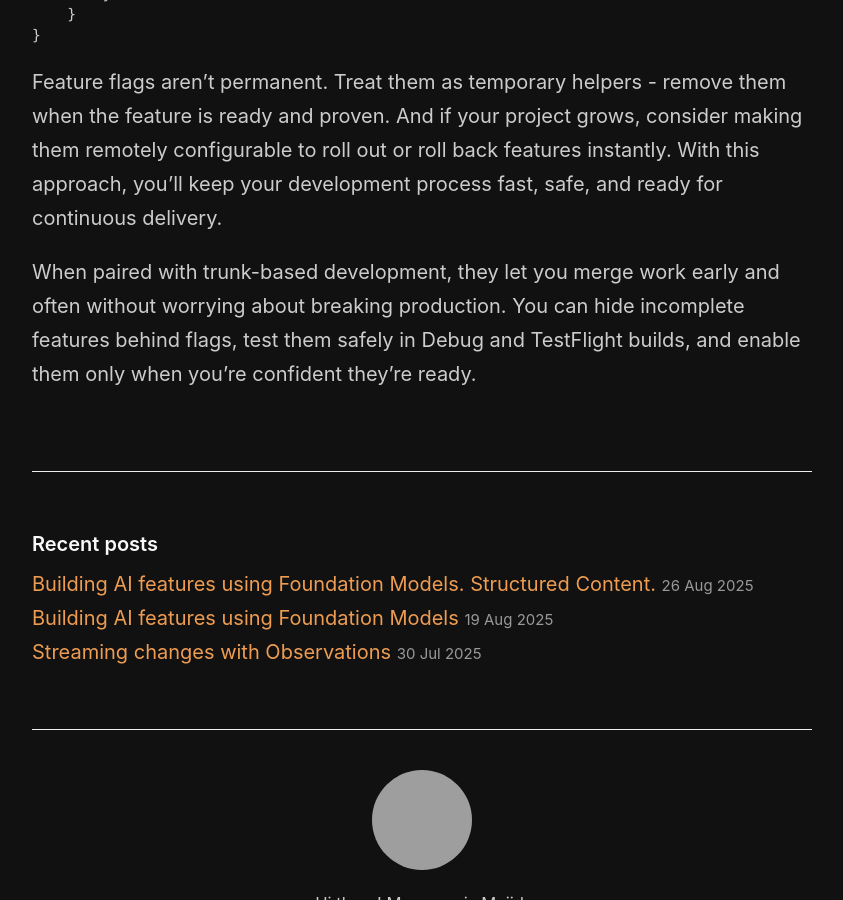
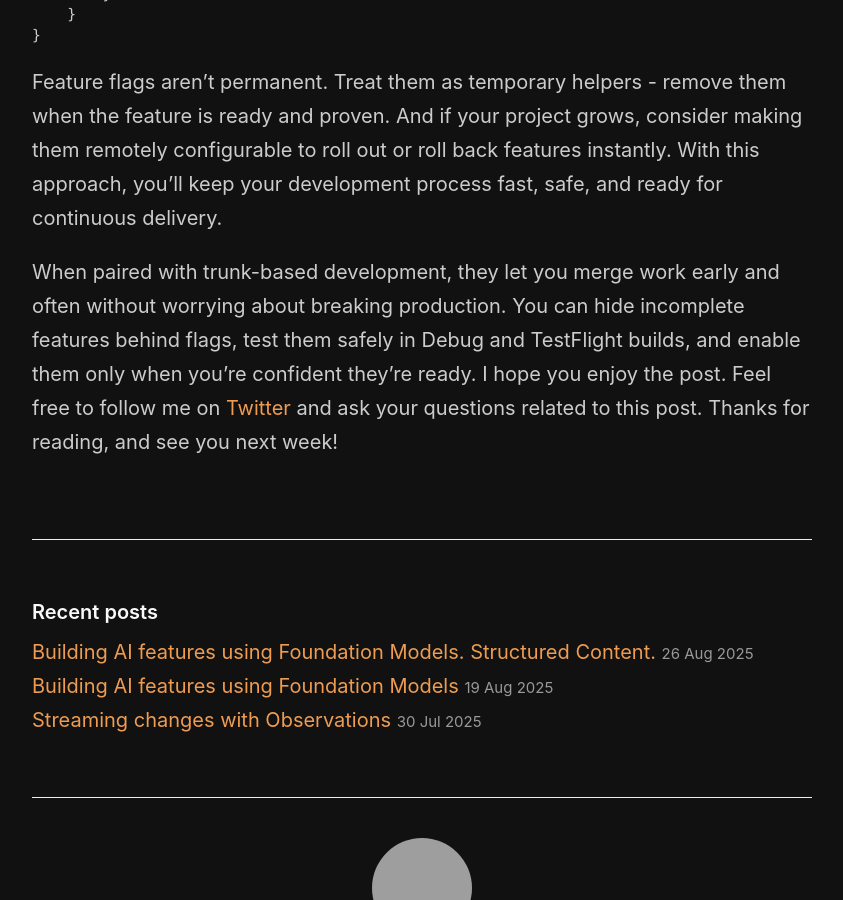
Before and after one commit to mecid/mecid.github.io, a Jekyll site: the page built from _posts/2025-09-16-feature-flags-in-swift.md, in a window 1280 px wide and 900 px high, scrolled down 2781 px, cut to the strip 0-900 px from the top of the window. Shown: the whole strip, without its empty margins (218-1061 px from the left). Built offline with Jekyll 4.4.1, drawn with Linux system fonts in a browser that asks for light colours; grey boxes are pictures that could not be loaded.

Commit message:
conclusion tuned for the feature flags post

```diff
--- a/_posts/2025-09-16-feature-flags-in-swift.md
+++ b/_posts/2025-09-16-feature-flags-in-swift.md
@@ -90,4 +90,4 @@ struct CardioBotApp: App {
 
 Feature flags aren’t permanent. Treat them as temporary helpers - remove them when the feature is ready and proven. And if your project grows, consider making them remotely configurable to roll out or roll back features instantly. With this approach, you’ll keep your development process fast, safe, and ready for continuous delivery.
 
-When paired with trunk-based development, they let you merge work early and often without worrying about breaking production. You can hide incomplete features behind flags, test them safely in Debug and TestFlight builds, and enable them only when you’re confident they’re ready.
+When paired with trunk-based development, they let you merge work early and often without worrying about breaking production. You can hide incomplete features behind flags, test them safely in Debug and TestFlight builds, and enable them only when you’re confident they’re ready. I hope you enjoy the post. Feel free to follow me on [Twitter](https://twitter.com/mecid) and ask your questions related to this post. Thanks for reading, and see you next week!
```
